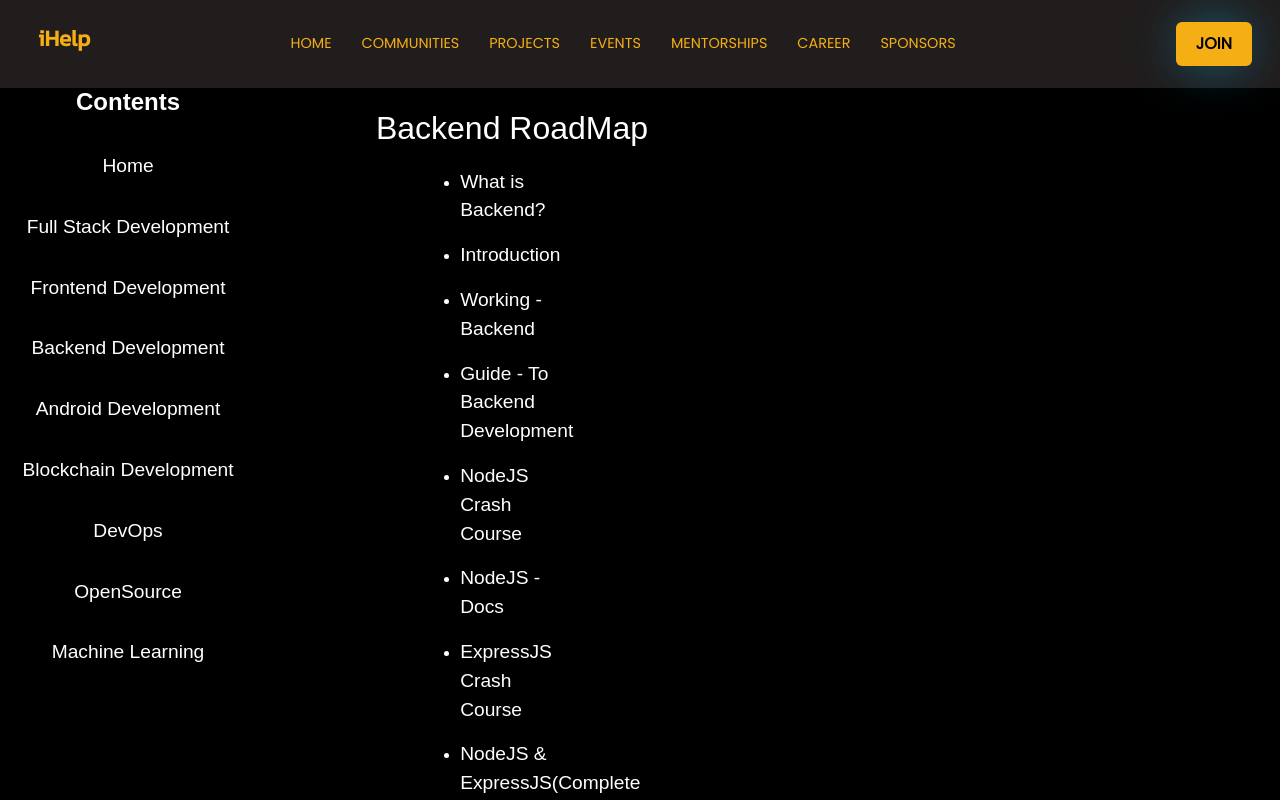
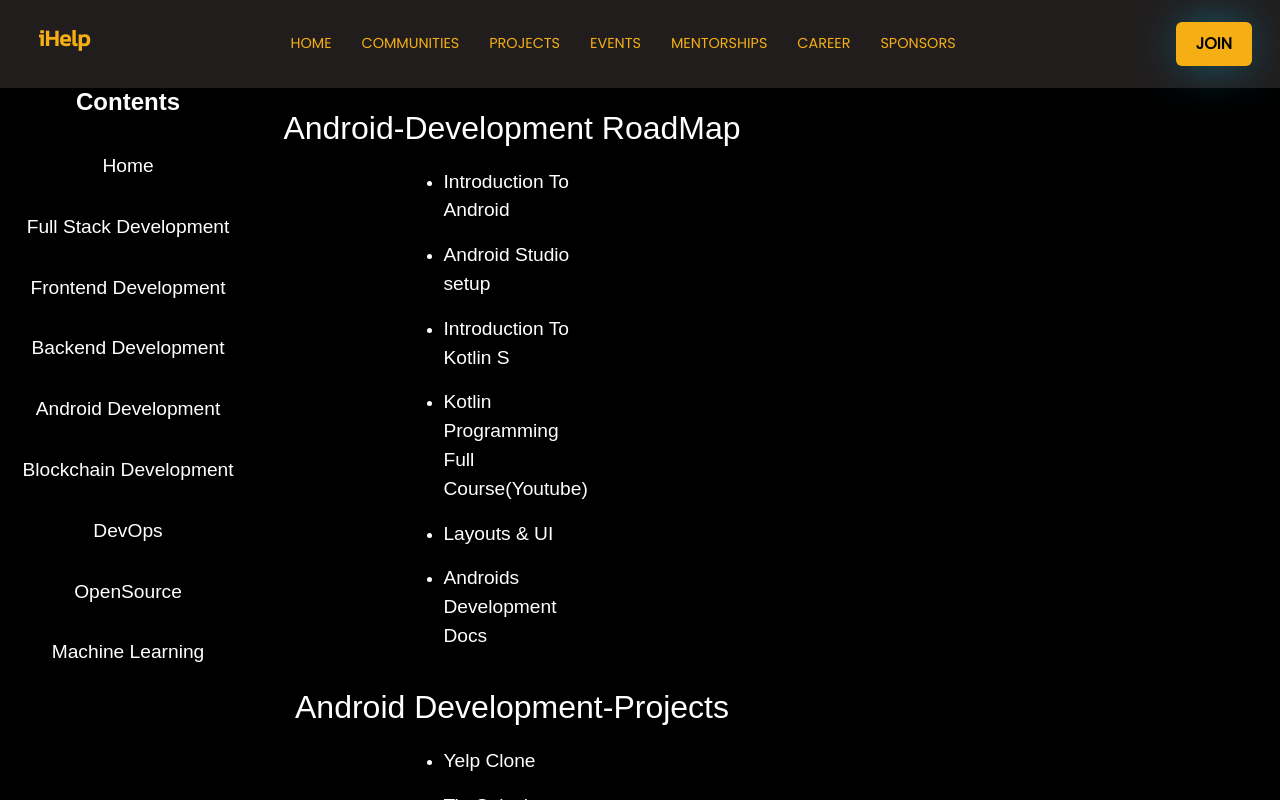
Before and after one commit to adityassharma-ss/iHelp, a React (Vite) app: page /mentorships in a window 1280 px wide. Both pictures are taken after a click on the element "Android Development". Shown: the top 800 px of the page. Built offline with nearby package versions, Linux system fonts and the light colour scheme.

Commit message:
updated mentorship page

```diff
--- a/src/pages/Mentorships.jsx
+++ b/src/pages/Mentorships.jsx
@@ -4,10 +4,12 @@ import Contacts from '../styles/Contacts.css'
 import Frontend from './roadmaps/Frontend';
 import FullStack from './roadmaps/Fullstack';
 import Backend from './roadmaps/Backend';
+import Android from './roadmaps/Android';
+import Blockchain from './roadmaps/Blockchain';
 
 
 const Mentorships = () => {
-  const [selectedSubject, setSelectedSubject] = useState('subject1') // state to keep track of the selected subject
+  const [selectedSubject, setSelectedSubject] = useState('subject0') // state to keep track of the selected subject
 
   return (
     <div className='page-container'>
@@ -26,10 +28,10 @@ const Mentorships = () => {
         <div className='navbar-item' onClick={() => setSelectedSubject('subject3')}>
           Backend Development
         </div>
-        <div className='navbar-item' onClick={() => setSelectedSubject('subject3')}>
+        <div className='navbar-item' onClick={() => setSelectedSubject('subject4')}>
           Android Development
         </div>
-        <div className='navbar-item' onClick={() => setSelectedSubject('subject3')}>
+        <div className='navbar-item' onClick={() => setSelectedSubject('subject5')}>
           Blockchain Development
         </div>
         <div className='navbar-item' onClick={() => setSelectedSubject('subject3')}>
@@ -85,14 +87,14 @@ const Mentorships = () => {
             { <Backend/> }
           </div>
         )}
-        {selectedSubject === 'subject1' && (
+        {selectedSubject === 'subject4' && (
           <div className='roadmap-item'>
-            {/* subject 1 course roadmap */}
+            { <Android/> }
           </div>
         )}
-        {selectedSubject === 'subject1' && (
+        {selectedSubject === 'subject5' && (
           <div className='roadmap-item'>
-            {/* subject 1 course roadmap */}
+            { <Blockchain/> }
           </div>
         )}
         {selectedSubject === 'subject1' && (
--- /dev/null
+++ b/src/pages/mapstyles/android.css
@@ -0,0 +1,53 @@
+.and-main {
+    background-color: rgb(0, 0, 0);
+    color: rgb(255, 255, 255);
+    width: inherit;
+    width: 100%;
+    height: 100%;
+    display: flex;
+    flex-direction: column;
+    align-items: center;
+  }
+
+  .and-sub {
+    font-size: 2rem;
+    margin: 1rem 0;
+
+  }
+  .and-sub:hover{
+    color: orange;
+  }
+
+
+  ul {
+    width: 80%;
+    display:contents;
+    flex-direction: column; /* change this */
+    list-style: outside;
+    padding: 0;
+  }
+
+  li {
+    width: 30%;
+    margin-bottom: 1rem;
+  }
+
+
+  a {
+    color: white;
+    font-size: 1.2rem;
+    text-decoration: none;
+    display: absolute;
+    text-align: center;
+
+  }
+
+  @media (max-width: 600px) {
+    ul {
+      width: 90%;
+    }
+
+    li {
+      width: 45%;
+    }
+  }
--- /dev/null
+++ b/src/pages/mapstyles/blockchain.css
@@ -0,0 +1,53 @@
+.block-main {
+    background-color: rgb(0, 0, 0);
+    color: rgb(255, 255, 255);
+    width: inherit;
+    width: 100%;
+    height: 100%;
+    display: flex;
+    flex-direction: column;
+    align-items: center;
+  }
+
+  .block-sub {
+    font-size: 2rem;
+    margin: 1rem 0;
+
+  }
+  .block-sub:hover{
+    color: orange;
+  }
+
+
+  ul {
+    width: 80%;
+    display:contents;
+    flex-direction: column; /* change this */
+    list-style: outside;
+    padding: 0;
+  }
+
+  li {
+    width: 30%;
+    margin-bottom: 1rem;
+  }
+
+
+  a {
+    color: white;
+    font-size: 1.2rem;
+    text-decoration: none;
+    display: absolute;
+    text-align: center;
+
+  }
+
+  @media (max-width: 600px) {
+    ul {
+      width: 90%;
+    }
+
+    li {
+      width: 45%;
+    }
+  }
--- a/src/pages/roadmaps/Android.jsx
+++ b/src/pages/roadmaps/Android.jsx
@@ -0,0 +1,29 @@
+import React from 'react'
+import frontend from '../mapstyles/android.css'
+
+const Backend = () => {
+  return (
+    <div className='and-main'>
+      <div className='and-sub'>Android-Development RoadMap</div>
+      <ul>
+        <li><a href="https://google-developer-training.github.io/android-developer-fundamentals-course-concepts-v2/unit-1-get-started/lesson-1-build-your-first-app/1-0-c-introduction-to-android/1-0-c-introduction-to-android.html">Introduction To Android</a></li>
+        <li><a href="https://www.youtube.com/watch?v=4M0hNugPJV8">Android Studio setup</a></li>
+        <li><a href="https://www.youtube.com/watch?v=X1RVYt2QKQE" > Introduction To Kotlin S </a></li>
+        <li><a href="https://www.youtube.com/watch?v=EExSSotojVI">Kotlin Programming Full Course(Youtube)</a></li>
+        <li><a href="https://www.youtube.com/watch?v=o1SZJNYJ7vg">Layouts & UI</a></li>
+        <li><a href="https://www.youtube.com/watch?v=4L3-DW-z7iI">Androids Development Docs</a></li>
+        <div className='and-sub'>Android Development-Projects</div>
+        <li><a href="https://www.youtube.com/playlist?list=PL7NYbSE8uaBBPVU8RPRKuah_hUFQWCMLR">Yelp Clone</a></li>
+        <li><a href="https://www.youtube.com/playlist?list=PL7NYbSE8uaBCMVBVg6cskGzdYguj3CUP-">Tip Calculator</a></li>
+        <li><a href="https://www.youtube.com/playlist?list=PL7NYbSE8uaBCSkZum6Z88RvjiXrTBpjT2">My Maps Application</a></li>
+        {/* <li><a href="https://www.youtube.com/watch?v=qw--VYLpxG4">PostgreSQL</a></li>
+        <li><a href="https://www.postgresqltutorial.com/">PosrgreSQL- Docs</a></li>
+        <li><a href="https://www.youtube.com/watch?v=uD3p_rZPBUQ">NoSQL Databases</a></li>
+        <li><a href="https://www.youtube.com/watch?v=Q5aTUc7c4jg">SQL vs NoSQL</a></li>
+        <li><a href="https://www.youtube.com/watch?v=Www6cTUymCY">MongoDB Full Course</a></li> */}
+    </ul>
+    </div>
+  )
+}
+
+export default Backend
--- /dev/null
+++ b/src/pages/roadmaps/Blockchain.jsx
@@ -0,0 +1,43 @@
+import React from 'react'
+import '../mapstyles/blockchain.css'
+
+const Blockchain = () => {
+  return (
+    <div className='block-main'>
+      <div className='block-sub'>Blockchain RoadMap</div>
+      <ul>
+      {/* <div className='block-sub'>Blockchain Fundamentals</div> */}
+        <li><a href="https://www.freecodecamp.org/news/what-is-web3/">What is Web3?</a></li>
+        <li><a href="https://www.geeksforgeeks.org/blockchain-technology-introduction/">What is Blockchain?</a></li>
+        <li><a href="https://www.oswego.edu/cts/basics-about-cryptocurrency">Crypto-Basics</a></li>
+        <li><a href="https://www.simplilearn.com/what-is-web-1-0-web-2-0-and-web-3-0-with-their-difference-article">Difference between Web1-Web2-Web3</a></li>
+        <li><a href="https://ethereum.org/en/developers/docs/smart-contracts/">Smart Contracts</a></li>
+        <li><a href="https://www.businessinsider.com/personal-finance/crypto-wallet?IR=T">Crypro-Wallet</a></li>
+        <li><a href="https://www.gemini.com/cryptopedia/blockchain-layer-2-network-layer-1-network">Blockchain: Layer1 Vs Layer2</a></li>
+        <li><a href="https://chain.link/education/blockchain-oracles">Blockchain-Oracle</a></li>
+        <li><a href="https://www.forbes.com/advisor/investing/cryptocurrency/nft-non-fungible-token/">NFTs</a></li>
+        <li><a href="https://www.forbes.com/sites/cathyhackl/2021/06/01/what-are-daos-and-why-you-should-pay-attention/?sh=343b04067305">DAOs</a></li>
+        <li><a href="https://ethereum.org/en/developers/docs/dapps/">Introduction To dApps</a></li>
+        <li><a href="https://ethereum.org/en/developers/docs/dapps/">EVM & Non-EVM chains</a></li>
+        <li><a href="https://www.web3.university/tracks/road-to-web3">Web3 University-Road To Web3</a></li>
+        <div className='block-sub'>Choose A Blockchain</div>
+        <li><a href="https://ethereum.org/en/">Ethereum</a></li>
+        <li><a href="https://solana.com/">Solana</a></li>
+        <div className='block-sub'>Ethereum Concepts</div>
+        <li><a href="https://ethereum.org/en/developers/docs/accounts/">Accounts</a></li>
+        <li><a href="https://ethereum.org/en/developers/docs/transactions/">Transactions</a></li>
+        <li><a href="https://ethereum.org/en/developers/docs/evm/">Ethereum Virtual Machines</a></li>
+        <div className='block-sub'>Choosing a Language</div>
+        <li><a href="https://docs.soliditylang.org/en/v0.8.19/">Solidity</a></li>
+        <li><a href="https://docs.vyperlang.org/en/stable/">Vyper</a></li>
+        <li><a href="https://docs.solana.com/developing/on-chain-programs/developing-rust">Rust(Solana)</a></li>
+        <div className='block-sub'>Blockchain-Projects</div>
+        <li><a href="https://dev.to/edge-and-node/the-complete-guide-to-full-stack-web3-development-4g74">Build a Fullstack WEB3 project</a></li>
+        <li><a href="https://www.theinsaneapp.com/2022/05/best-web3-projects.html">80+ Web3 Dapps Projects</a></li>
+        <li><a href="https://www.pointer.gg/tutorials">Build a Web3 Project</a></li>
+      </ul>
+    </div>
+  )
+}
+
+export default Blockchain
```
